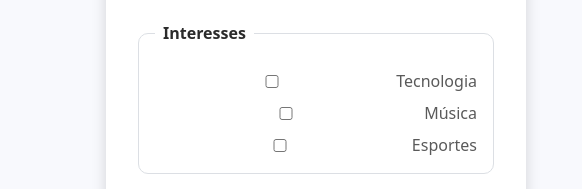
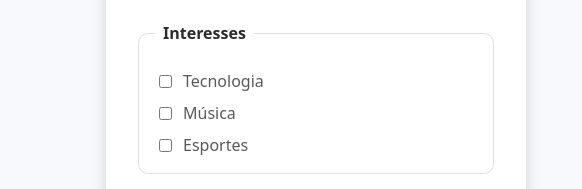
Before and after one commit to Eduardo1985S/exemplo-01, a plain HTML site: page index.html in a window 1280 px wide. Shown: the part 611-800 px from the top of the page, 644-1226 px from the left. Drawn offline with Linux system fonts and the light colour scheme.

Commit message:
Enhance form input styles for better accessibility and layout consistency

```diff
--- a/assets/css/styles.css
+++ b/assets/css/styles.css
@@ -121,7 +121,9 @@ button {
     font: inherit;
 }
 
-input,
+/* Campos de entrada de texto/select ocupam 100% da largura,
+   mas NÃO aplicar para checkbox/radio */
+input:not([type="checkbox"]):not([type="radio"]),
 select {
     width: 100%;
     padding: var(--space-3) var(--space-4);
@@ -172,6 +174,13 @@ select:focus-visible {
 
 .option input {
     accent-color: var(--color-primary);
+}
+
+/* Garante que checkbox/radio não ocupem a linha inteira */
+.option input[type="checkbox"],
+.option input[type="radio"] {
+    width: auto;
+    height: auto;
 }
 
 /* Botões */
```
